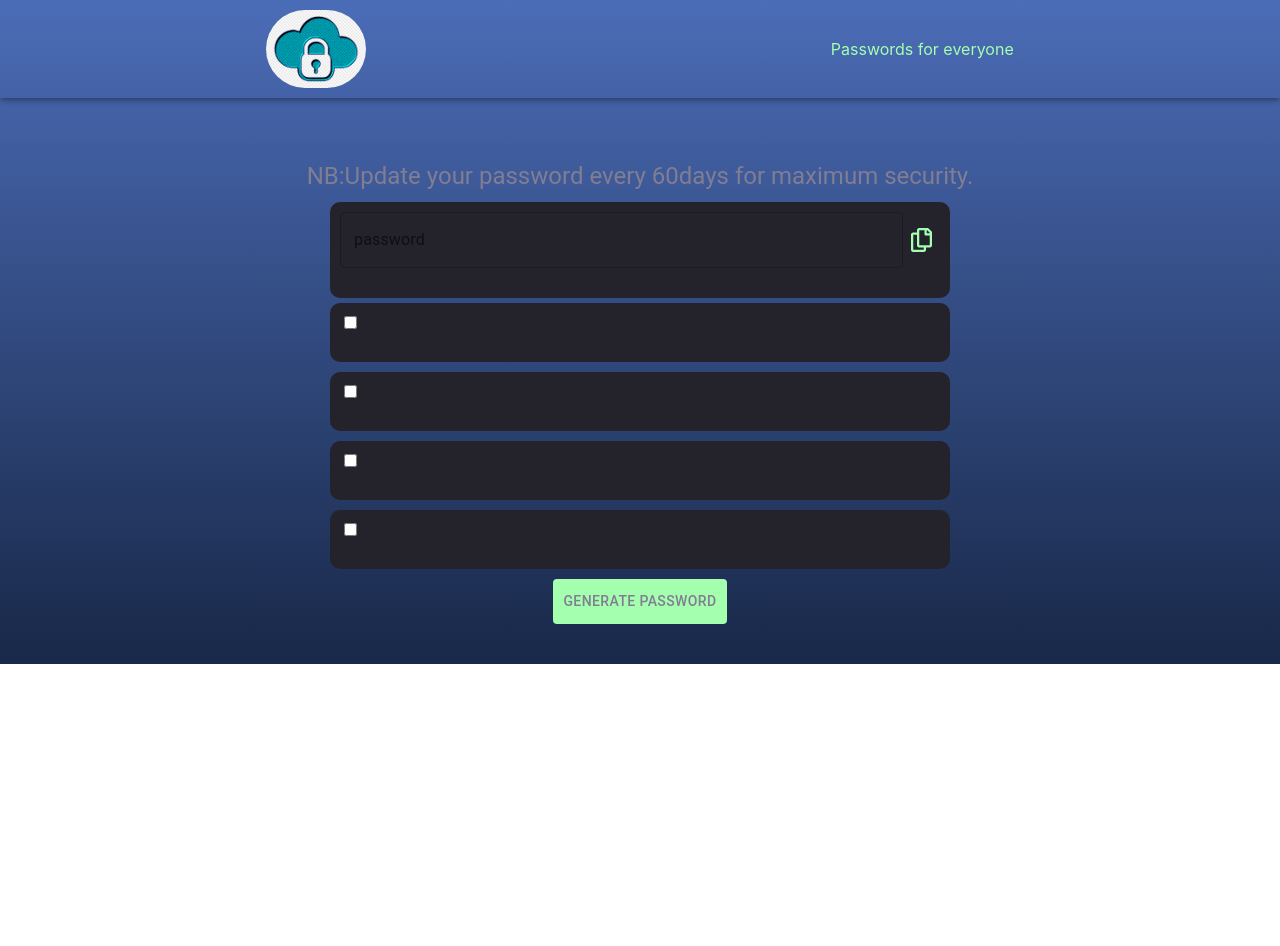
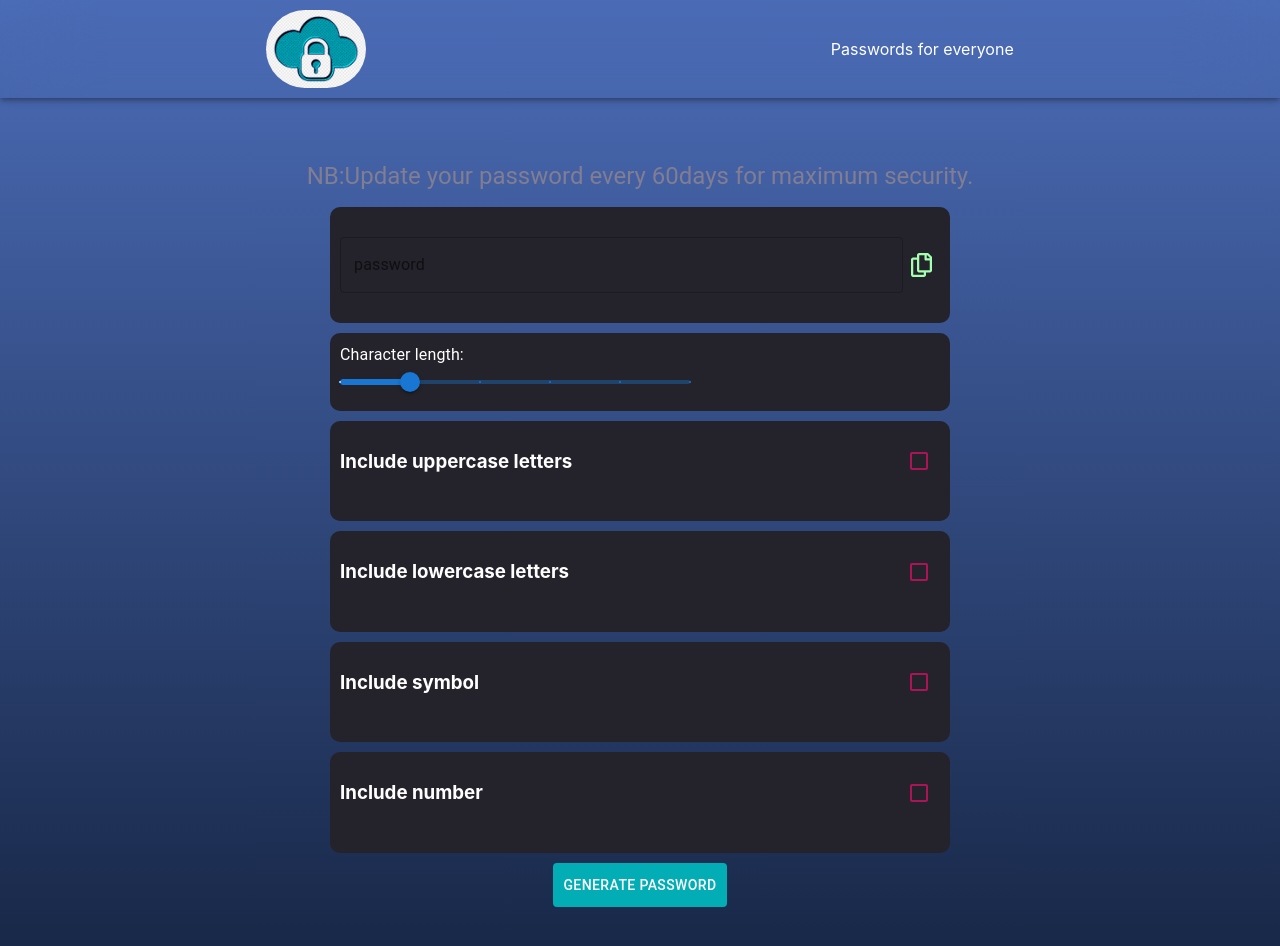
Before and after one commit to leungwoo/reactpasswordgenerator, a React (Create React App) app: page / in a window 1280 px wide. Before the commit the page ends 800 px from the top, so only its background shows below. Built offline with nearby package versions, Linux system fonts and the light colour scheme; the HTML template or start-up script is replaced by a standard one.

Commit message:
change checkbox

```diff
--- a/src/App.jsx
+++ b/src/App.jsx
@@ -1,12 +1,11 @@
 /* eslint-disable jsx-a11y/control-has-associated-label */
 import React from 'react';
-import {
-  Box, Button, Typography,
-} from '@mui/material';
+import { Box, Button, Typography } from '@mui/material';
 
 import CheckBox from './Components/CheckBox';
 import Head from './Components/Head';
 import Passwordcode from './Components/Passwordcode';
+import PasscodeLength from './Components/PasscodeLength';
 
 function App() {
   return (
@@ -38,17 +37,18 @@ function App() {
             </Typography>
           </Box>
           <Passwordcode />
-          <CheckBox />
-          <CheckBox />
-          <CheckBox />
-          <CheckBox />
+          <PasscodeLength />
+          <CheckBox name="Include uppercase letters" />
+          <CheckBox name="Include lowercase letters" />
+          <CheckBox name="Include symbol" />
+          <CheckBox name="Include number" />
           <Button style={{
             padding: '10px',
             display: 'flex',
             justifyContent: 'center',
             margin: 'auto',
-            background: '#A4FFAF',
-            color: '#817D92',
+            background: '#02adb5',
+            color: 'white',
           }}
           >
             Generate Password
--- a/src/Components/CheckBox.jsx
+++ b/src/Components/CheckBox.jsx
@@ -1,10 +1,16 @@
+/* eslint-disable react/prop-types */
+/* eslint-disable jsx-a11y/label-has-associated-control */
 import React from 'react';
+
+import { pink } from '@mui/material/colors';
 import {
-  Box, useMediaQuery,
+  Box, Checkbox, useMediaQuery,
 } from '@mui/material';
 
-function CheckBox() {
+function CheckBox(props) {
   const isMobile = useMediaQuery('(max-width:600px)');
+
+  const { name, value } = props;
   return (
     <Box style={{
       marginTop: '5px',
@@ -19,14 +25,22 @@ function CheckBox() {
         padding: '10px',
         alignItems: 'center',
         background: '#24232C',
+        color: '#fff',
         borderRadius: '10px',
         justifyContent: 'center',
       }}
       >
         <div style={{ display: 'flex', justifyContent: 'space-between' }}>
-          <input
+          <h3>{name}</h3>
+          <Checkbox
             type="checkbox"
-            style={{ background: 'transparent', color: '#fff' }}
+            value={value}
+            sx={{
+              color: pink[800],
+              '&.Mui-checked': {
+                color: pink[600],
+              },
+            }}
           />
         </div>
         <br />
--- a/src/Components/Head.jsx
+++ b/src/Components/Head.jsx
@@ -4,10 +4,10 @@ import logo from '../assets/cloud.png';
 
 function Head() {
   return (
-    <AppBar style={{ background: 'transparent', padding: '10px' }}>
+    <AppBar style={{ background: 'transparent', padding: '10px', backdropFilter: 'blur(40px)' }}>
       <Toolbar style={{ display: 'flex', justifyContent: 'space-around' }}>
         <img src={logo} alt="logo" width="100px" style={{ borderRadius: '40px' }} />
-        <span style={{ color: '#A4FFAF' }}>
+        <span style={{ color: '#fff' }}>
           Passwords for everyone
         </span>
       </Toolbar>
--- /dev/null
+++ b/src/Components/PasscodeLength.jsx
@@ -0,0 +1,44 @@
+import React from 'react';
+import {
+  Box, Slider, Typography, useMediaQuery,
+} from '@mui/material';
+
+function PasscodeLength() {
+  const isMobile = useMediaQuery('(max-width:600px)');
+  return (
+    <Box style={{
+      display: 'flex',
+      alignItems: 'center',
+      justifyContent: 'center',
+      marginTop: '5px',
+      marginBottom: '10px',
+    }}
+    >
+      <Box style={{
+        width: isMobile ? '350px' : '600px',
+        padding: '10px',
+        alignItems: 'center',
+        background: '#24232C',
+        color: '#fff',
+        borderRadius: '10px',
+        justifyContent: 'center',
+      }}
+      >
+        <Box sx={{ width: isMobile ? 200 : 350 }}>
+          <Typography>Character length:</Typography>
+          <Slider
+            aria-label="Temperature"
+            defaultValue={10}
+            valueLabelDisplay="auto"
+            step={5}
+            marks
+            min={5}
+            max={30}
+          />
+        </Box>
+      </Box>
+    </Box>
+  );
+}
+
+export default PasscodeLength;
--- a/src/Components/Passwordcode.jsx
+++ b/src/Components/Passwordcode.jsx
@@ -12,6 +12,8 @@ function Passwordcode() {
       display: 'flex',
       alignItems: 'center',
       justifyContent: 'center',
+      marginTop: '5px',
+      marginBottom: '10px',
     }}
     >
       <Box style={{
@@ -23,18 +25,17 @@ function Passwordcode() {
         justifyContent: 'center',
       }}
       >
-        <div style={{ display: 'flex', justifyContent: 'space-between' }}>
+        <div style={{ display: 'flex', justifyContent: 'space-between', marginTop: '20px' }}>
           <TextField
             fullWidth
             label="password"
             id="fullWidth"
             type="text"
-            style={{ background: 'transparent', color: '#fff' }}
+            style={{ color: '#fff' }}
           />
           <IconButton>
             <img
               src={copy}
-              style={{ color: '#A4FFAF' }}
               alt="copyimage"
             />
           </IconButton>
--- a/src/index.css
+++ b/src/index.css
@@ -1,8 +1,5 @@
-:root {
+body {
     height: 100vh;
-}
-
-body {
     margin: 0;
     font-family: -apple-system, BlinkMacSystemFont, 'Segoe UI', 'Roboto', 'Oxygen',
         'Ubuntu', 'Cantarell', 'Fira Sans', 'Droid Sans', 'Helvetica Neue',
```
